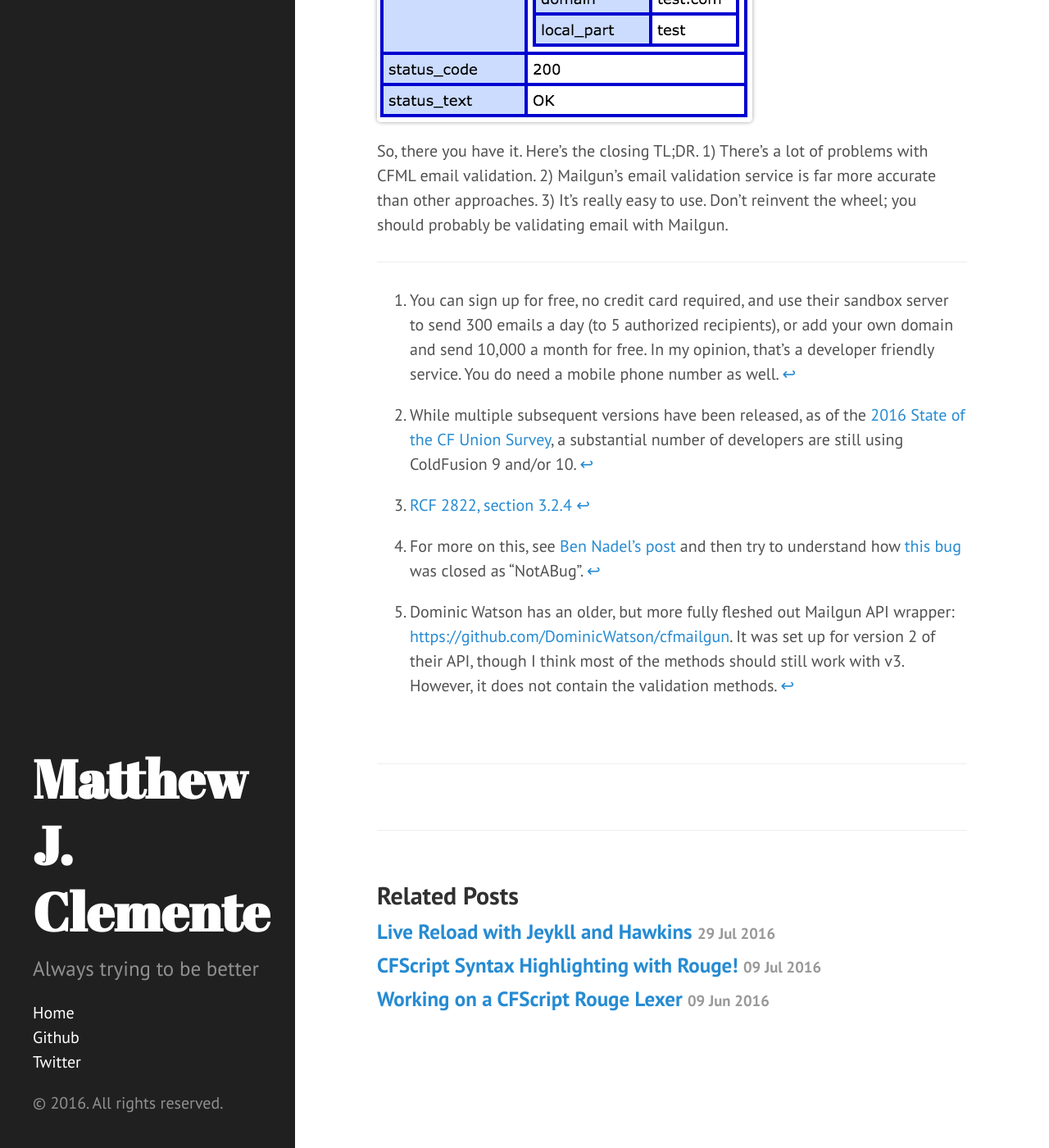
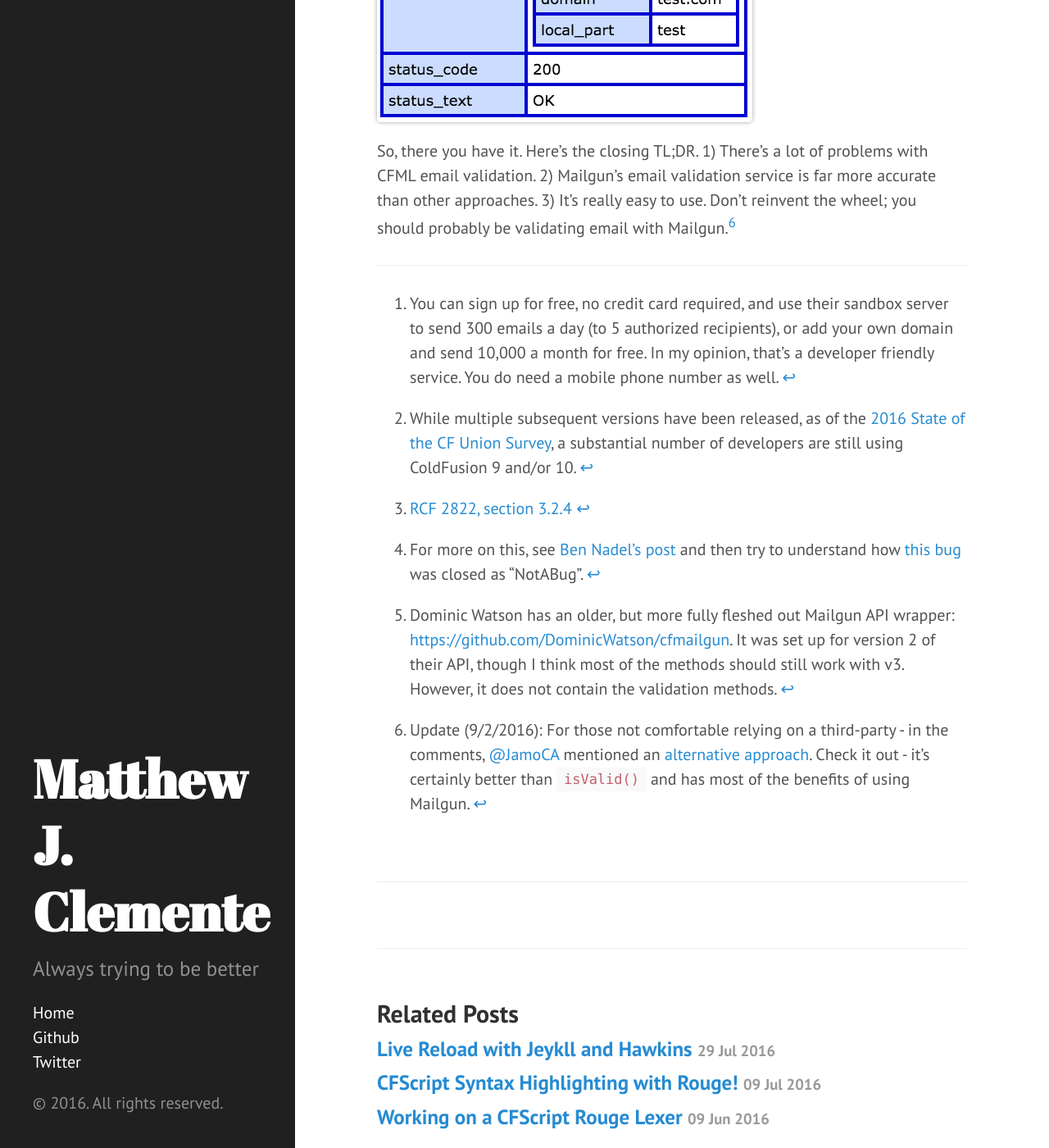
Before and after one commit to mjclemente/mjclemente.github.io, a Jekyll site: the page built from _posts/2016-09-01-validating-email-with-mailgun-coldfusion.markdown, in a window 1280 px wide and 1400 px high, scrolled down 5444 px. Shown: the whole window at 82% size. Built offline with Jekyll 4.4.1, drawn with Linux system fonts in a browser that asks for light colours; comment, search, counter and statistics services are not loaded.

Commit message:
Add footnote regarding alternative approach proposed in comments

```diff
--- a/_posts/2016-09-01-validating-email-with-mailgun-coldfusion.markdown
+++ b/_posts/2016-09-01-validating-email-with-mailgun-coldfusion.markdown
@@ -98,7 +98,7 @@ And here's the result:
 ![Mailguncfc email validation dump](/public/assets/images/mailguncfc-validation-dump.png)
 
 
-So, there you have it. Here's the closing TL;DR. 1) There's a lot of problems with CFML email validation. 2) Mailgun's email validation service is far more accurate than other approaches. 3) It's really easy to use. Don't reinvent the wheel; you should probably be validating email with Mailgun.
+So, there you have it. Here's the closing TL;DR. 1) There's a lot of problems with CFML email validation. 2) Mailgun's email validation service is far more accurate than other approaches. 3) It's really easy to use. Don't reinvent the wheel; you should probably be validating email with Mailgun.[^6]
 
 <hr />
 [^1]: You can sign up for free, no credit card required, and use their sandbox server to send 300 emails a day (to 5 authorized recipients), or add your own domain and send 10,000 a month for free. In my opinion, that's a developer friendly service. You do need a mobile phone number as well.
@@ -106,3 +106,4 @@ So, there you have it. Here's the closing TL;DR. 1) There's a lot of problems wi
 [^3]: [RCF 2822, section 3.2.4](https://tools.ietf.org/html/rfc2822#section-3.2.4)
 [^4]: For more on this, see [Ben Nadel's post](http://www.bennadel.com/blog/2593-isvalid-accepts-emails-with-leading-and-trailing-whitespace-in-coldfusion.htm) and then try to understand how [this bug](https://bugbase.adobe.com/index.cfm?event=bug&id=3725691) was closed as "NotABug".
 [^5]: Dominic Watson has an older, but more fully fleshed out Mailgun API wrapper: <https://github.com/DominicWatson/cfmailgun>. It was set up for version 2 of their API, though I think most of the methods should still work with v3. However, it does not contain the validation methods.
+[^6]: Update (9/2/2016): For those not comfortable relying on a third-party - in the comments, [@JamoCA](https://github.com/JamoCA) mentioned an [alternative approach](/2016/09/01/validating-email-with-mailgun-coldfusion.html#comment-2873168061). Check it out - it's certainly better than `isValid()` and has most of the benefits of using Mailgun.
```
